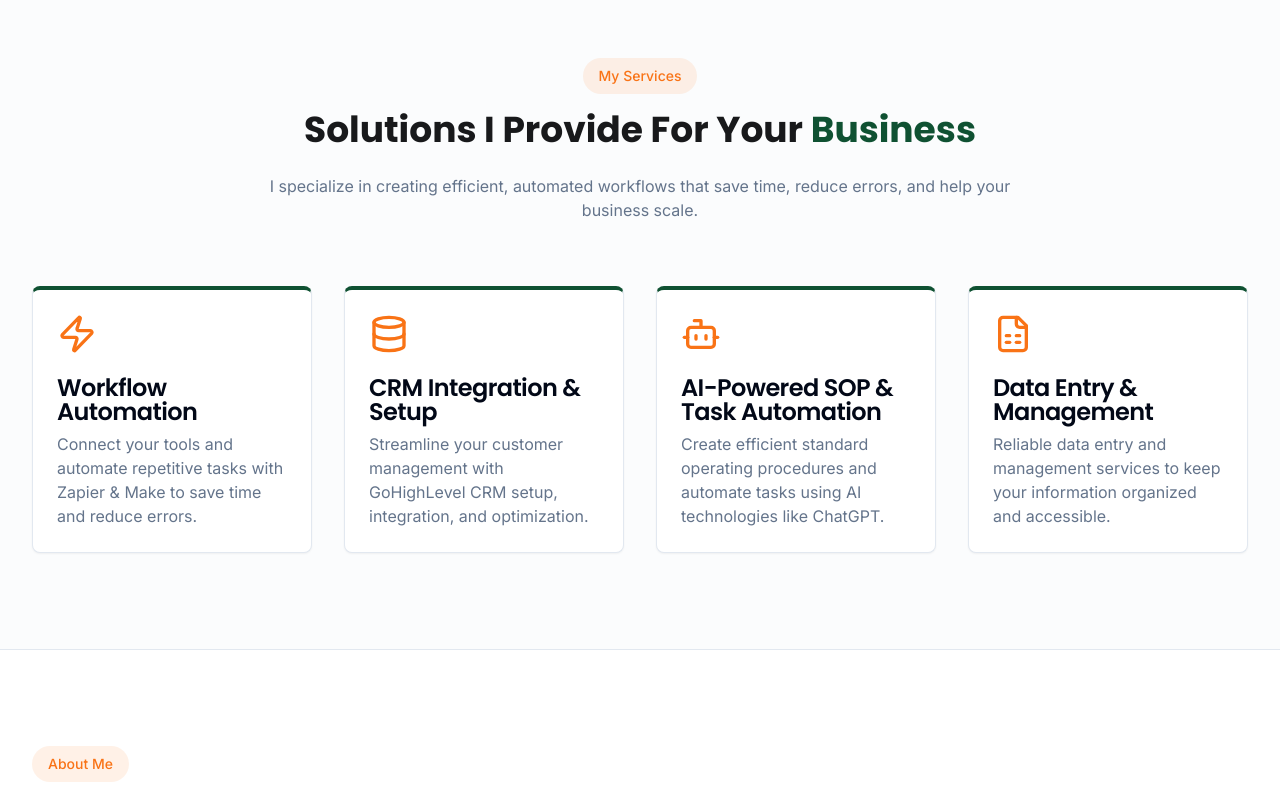
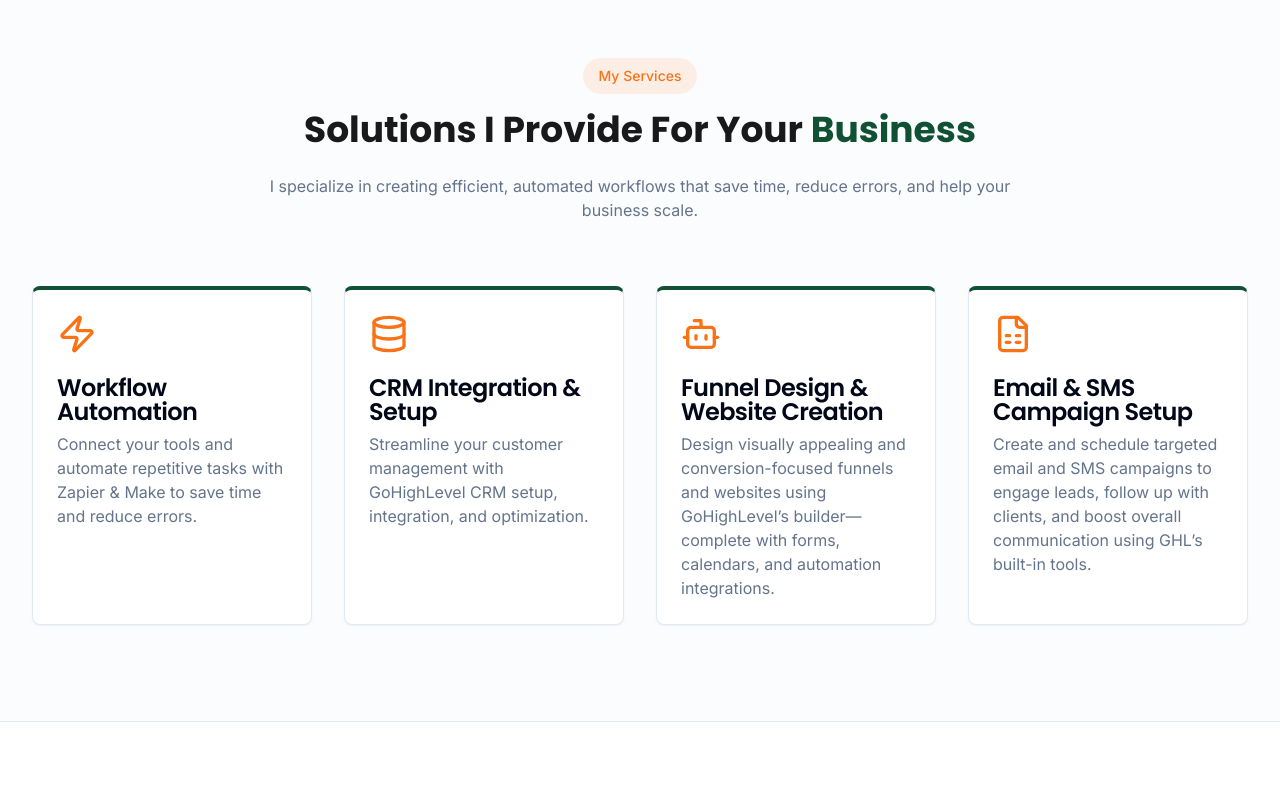
Before and after one commit to joshrzs/automate-joshua-flow, a React (Vite) app: page / in a window 1280 px wide. Shown: the part 1031-1828 px from the top of the page. Built offline with nearby package versions, Linux system fonts and the light colour scheme.

Commit message:
Updated Service Section

```diff
--- a/src/components/HeroSection.tsx
+++ b/src/components/HeroSection.tsx
@@ -85,15 +85,15 @@ const HeroSection = () => {
             </div>
           </div>
 
-         <div className="lg:w-1/3 flex justify-center relative">
+          <div className="lg:w-1/3 flex justify-center lg:justify-start relative">
   <div
-    className="w-56 h-56 sm:w-72 sm:h-72 md:w-96 md:h-96 rounded-full overflow-hidden animate-fade-in relative"
+    className="w-56 h-56 sm:w-72 sm:h-72 md:w-96 md:h-96 rounded-full overflow-hidden animate-fade-in relative mx-auto lg:mx-0"
     style={{
       animationDelay: '0.3s',
       animation: 'floating 3s ease-in-out infinite'
     }}
   >
-              <div className="absolute inset-0 rounded-full bg-jgreen/20 filter blur-xl animate-pulse"></div>
+    <div className="absolute inset-0 rounded-full bg-jgreen/20 filter blur-xl animate-pulse z-0"></div>
     <img
       src="/lovable-uploads/Pfp.png"
       alt="Joshua Balando - AI Automation Specialist"
@@ -101,6 +101,7 @@ const HeroSection = () => {
     />
   </div>
 </div>
+
         </div>
       </div>
     </section>
--- a/src/components/ServicesSection.tsx
+++ b/src/components/ServicesSection.tsx
@@ -16,13 +16,13 @@ const ServicesSection = () => {
       icon: <Database className="text-jorange h-10 w-10" />,
     },
     {
-      title: "AI-Powered SOP & Task Automation",
-      description: "Create efficient standard operating procedures and automate tasks using AI technologies like ChatGPT.",
+      title: "Funnel Design & Website Creation",
+      description: "Design visually appealing and conversion-focused funnels and websites using GoHighLevel’s builder—complete with forms, calendars, and automation integrations.",
       icon: <Bot className="text-jorange h-10 w-10" />,
     },
     {
-      title: "Data Entry & Management",
-      description: "Reliable data entry and management services to keep your information organized and accessible.",
+      title: "Email & SMS Campaign Setup",
+      description: "Create and schedule targeted email and SMS campaigns to engage leads, follow up with clients, and boost overall communication using GHL’s built-in tools.",
       icon: <FileSpreadsheet className="text-jorange h-10 w-10" />,
     },
   ];
```
Lines whose indentation alone changed are shown as unchanged.
